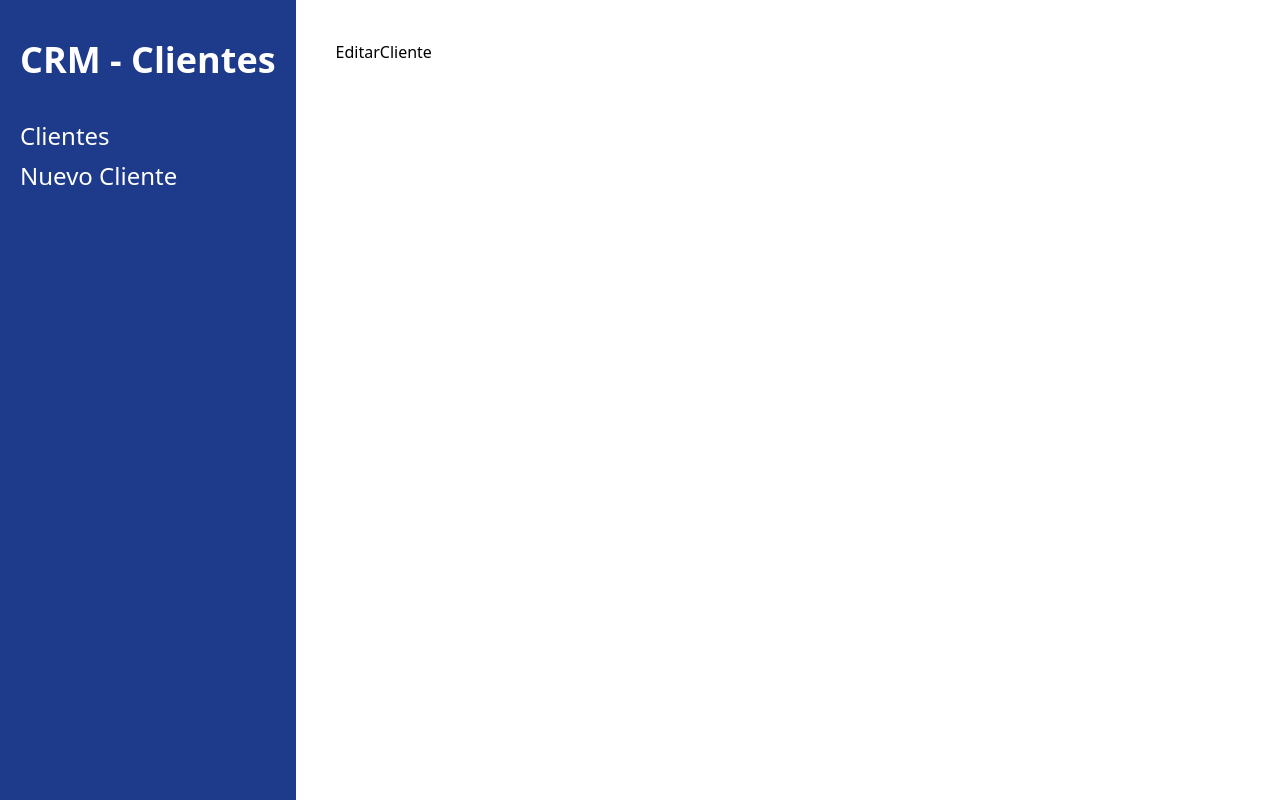
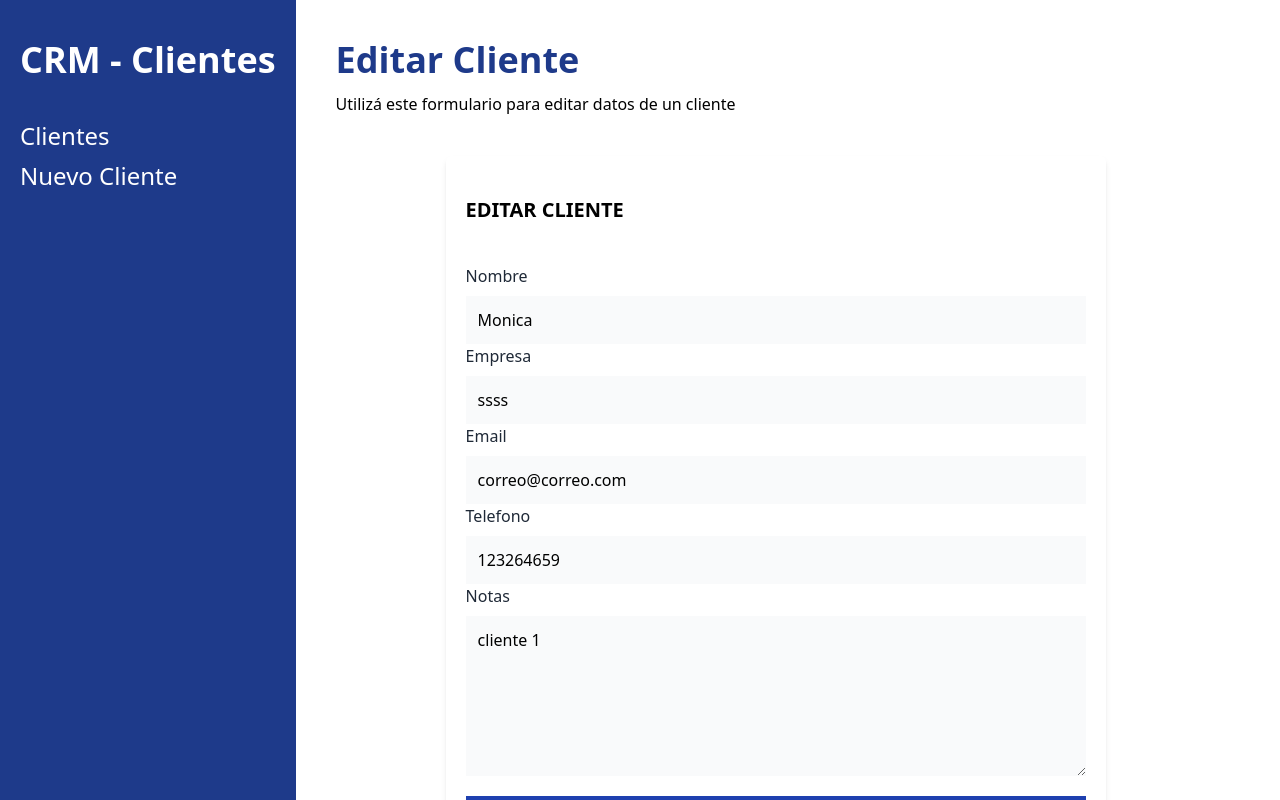
Before and after one commit to joseluis1061/crm-react, a React (Vite) app: page /clientes/editar/1 in a window 1280 px wide. Built offline with nearby package versions, Linux system fonts and the light colour scheme; data requests are answered from the project's data file.

Commit message:
Se inicio la logica para editar la información de un cliente

```diff
--- a/src/components/Cliente.jsx
+++ b/src/components/Cliente.jsx
@@ -25,6 +25,7 @@
           className='bg-blue-600 hover:bg-blue-700 block w-full text-white p-2 uppercase
           font-bold text-xs'
           type='button'
+          onClick= {() => navigate(`/clientes/editar/${id}`)}
         >
           Editar
         </button>
--- a/src/components/Formulario.jsx
+++ b/src/components/Formulario.jsx
@@ -2,12 +2,13 @@
 import { Formik, Form, Field } from 'formik';
 import { useNavigate } from 'react-router-dom';
 //import {ErrorMessage} from 'formik';
+import Spinner from './Spinner';
 import Alerta from './Alerta';
 import * as Yup from 'yup';
 
-const Formulario = () => {
+const Formulario = ({cliente, cargando}) => {
+
   const navigate = useNavigate();
-
   const nuevoClienteSchema = Yup.object().shape({
     nombre: Yup.string()
                .min(3, 'El nombre es muy corto')
@@ -26,36 +27,45 @@
 
   const handleSubmit = async (values) =>{
     try{
-      const url = 'http://localhost:3000/clientes';
-      const response = await fetch(url, {
-        method: 'POST',
-        body: JSON.stringify(values),
-        headers:{
-          'Content-Type': 'application/json'
-        }
-      });
-      navigate('/clientes')
+      // const url = 'http://localhost:3000/clientes';
+      // const response = await fetch(url, {
+      //   method: 'POST',
+      //   body: JSON.stringify(values),
+      //   headers:{
+      //     'Content-Type': 'application/json'
+      //   }
+      // });
+      // navigate('/clientes')
+      if(cliente.id){
+        console.log('Editando...');
+      }else{
+        console.log('Nuevo registro...');
+      }
     }catch(error){
       console.log(error)
     }
   };
 
   return (
+    cargando? <Spinner/> : (
     <div
       className='bg-white mt-10 px-5 py-10 rounded-md shadow-md md:w-3/4 mx-auto'
     >
       <h1
         className='tex-gray-600 font-bold text-xl uppercase'
-      >Agregar cliente</h1>
+      >
+        {cliente?.nombre ? 'Editar Cliente': 'Agregar cliente'}
+      </h1>
 
       <Formik
         initialValues={{
-          nombre : '',
-          empresa: '',
-          email: '',
-          telefono: '',
-          notas: '',
+          nombre : cliente?.nombre ?? "",
+          empresa: cliente?.empresa ?? "",
+          email: cliente?.email ?? "",
+          telefono: cliente?.telefono ?? "",
+          notas: cliente?.notas ?? "",
         }}
+        enableReinitialize = {true}
         onSubmit = {async (values, {resetForm}) =>{
           await handleSubmit(values);
           resetForm();
@@ -180,14 +190,20 @@
             </div>
 
             <input type="submit"
-              value='Agregar cliente'
+              value = {cliente?.nombre ? 'Editar Cliente': 'Agregar cliente'}
               className = 'mt-5 w-full bg-blue-800 p-3 text-white uppercase font-bold text-lg'
             />
           </Form>
         )}}
       </Formik>
     </div>
+    )
   )
 }
 
+Formulario.defaultProps = {
+  cliente: {},
+  cargando: false
+}
+
 export default Formulario
--- a/src/paginas/EditarCliente.jsx
+++ b/src/paginas/EditarCliente.jsx
@@ -1,8 +1,46 @@
-import React from 'react'
+import { useEffect, useState } from 'react';
+import { useParams } from 'react-router-dom';
+import Formulario from '../components/Formulario';
 
 const EditarCliente = () => {
+  const [cliente, setCliente] = useState([]);
+  const [cargando, setCargando] = useState(true);
+  const {id} = useParams();
+
+  useEffect(()=>{
+    const obtenerClienteApi = async () =>{
+      try {
+        const url = `http://localhost:3000/clientes/${id}`;
+        const response = await fetch(url);
+        const data = await response.json();
+        setCliente(data);
+      }catch(error){
+        console.log(error);
+      }
+      setCargando(!cargando);
+    }
+    obtenerClienteApi();
+  }, []);
+
   return (
-    <div>EditarCliente</div>
+    <>
+      <h1
+        className='font-black text-4xl text-blue-900'
+      >
+        Editar Cliente
+      </h1>
+      <p className='mt-3'>
+        Utilizá este formulario para editar datos de un cliente
+      </p>
+
+      {cliente?.nombre ?(
+        <Formulario
+          cliente = {cliente}
+          cargando = {cargando}
+        />
+      ) : <p>{`Cliente de id ${id} no valido`}</p>
+      }
+    </>
   )
 }
 
--- a/src/paginas/VerCliente.jsx
+++ b/src/paginas/VerCliente.jsx
@@ -22,7 +22,6 @@
     obtenerClienteApi();
   }, [])
 
-  console.log(id)
   return (
     cargando? <Spinner/> : Object.keys(cliente).length === 0? <p> No Hay Resultados</p>:
     (
```
